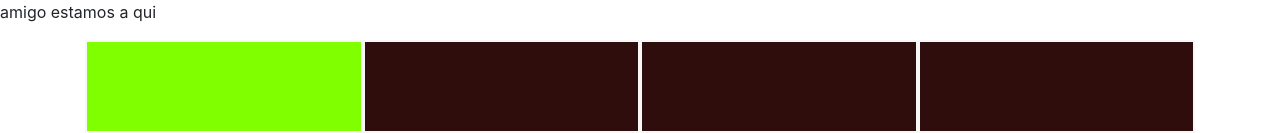
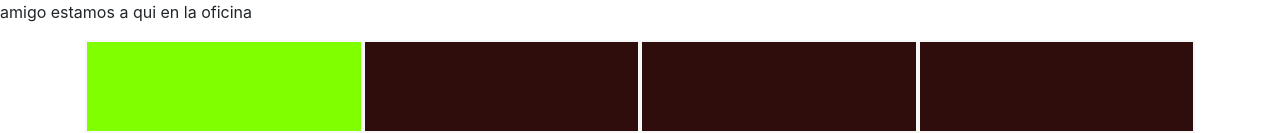
Before and after one commit to EquipoHTML/MakeWeb-2, a plain HTML site: page index.html in a window 1280 px wide. Shown: the top 133 px of the page. Drawn offline with nearby package versions, Linux system fonts and the light colour scheme.

Commit message:
se mejoro el parrafo

```diff
--- a/index.html
+++ b/index.html
@@ -11,7 +11,7 @@
     <link rel="stylesheet" href="css/style.css">
 
     <title>Juego!</title>
-    <p> amigo estamos a qui </p>
+    <p> amigo estamos a qui  en la oficina </p>
   </head>
   <body>
     <div class="container">
```
